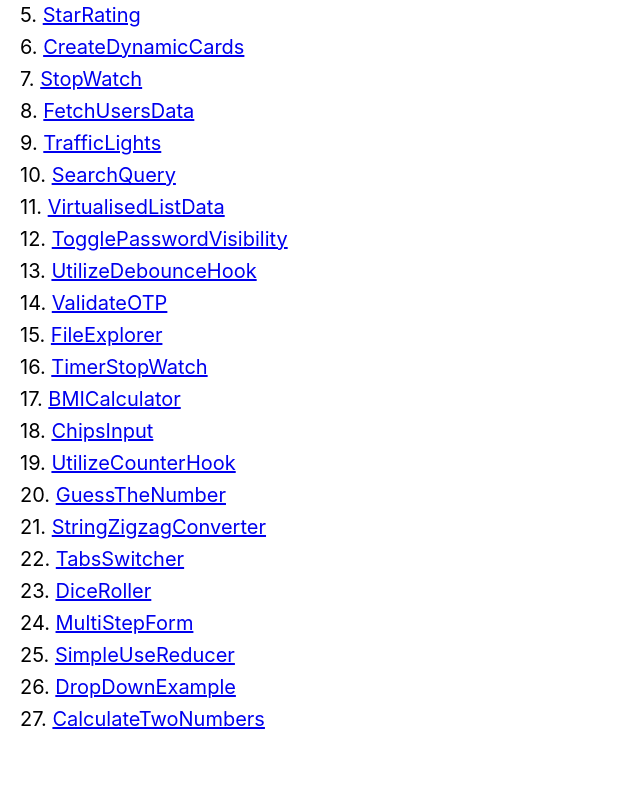
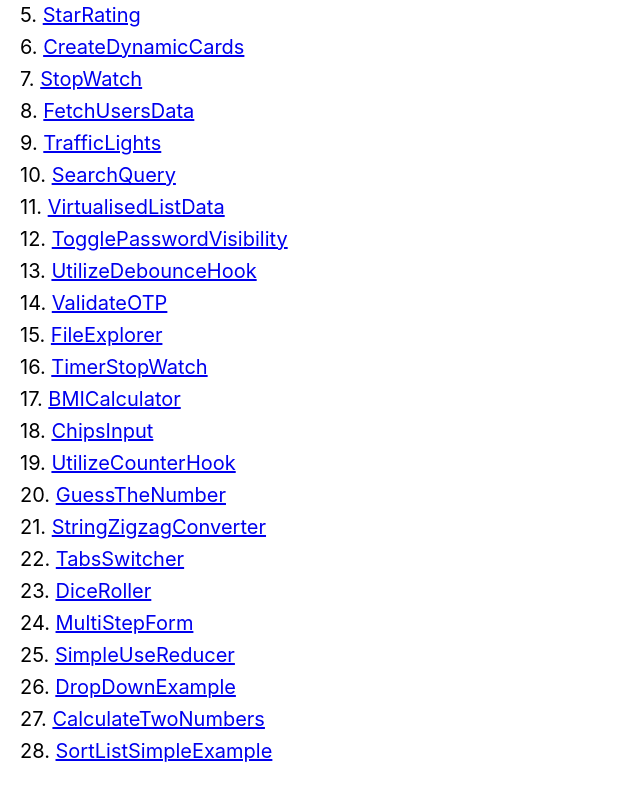
Before and after one commit to braju007/frontend_react_js, a React (Create React App) app in the folder machine_coding/: page / in a window 1280 px wide. Shown: the part 214-1014 px from the top of the page, without its empty margins (0-640 px from the left). Before the commit the page ends 985 px from the top, so only its background shows below. Built offline with nearby package versions, Linux system fonts and the light colour scheme.

Commit message:
Add SortListSimpleExample component in common place

```diff
--- a/machine_coding/src/components/AllComponentDirectory.jsx
+++ b/machine_coding/src/components/AllComponentDirectory.jsx
@@ -29,6 +29,7 @@ import { MultiStepForm } from './MultiStepForm';
 import { SimpleUseReducer } from './SimpleUseReducer';
 import { DropDownExample } from './DropDownExample';
 import { CalculateTwoNumbers } from './CalculateTwoNumbers';
+import { SortListSimpleExample } from './SortListSimpleExample';
 
 // 🔹 List of components and their routes
 const componentsList = [
@@ -115,6 +116,11 @@ const componentsList = [
     path: '/CalculateTwoNumbers',
     component: CalculateTwoNumbers,
   },
+  {
+    name: 'SortListSimpleExample',
+    path: '/SortListSimpleExample',
+    component: SortListSimpleExample,
+  },
 ];
 
 // 🔹 Reusable Back Button
```
